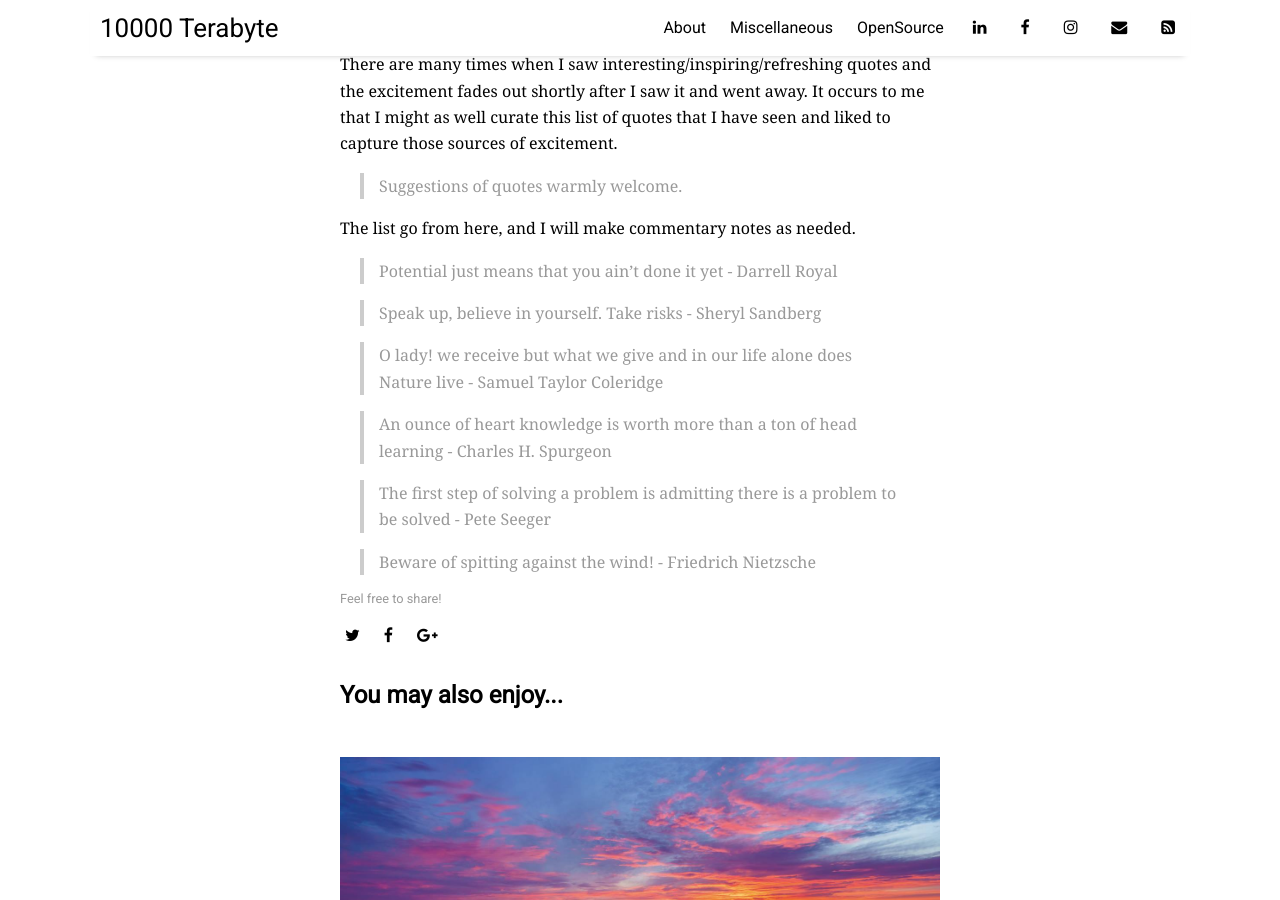
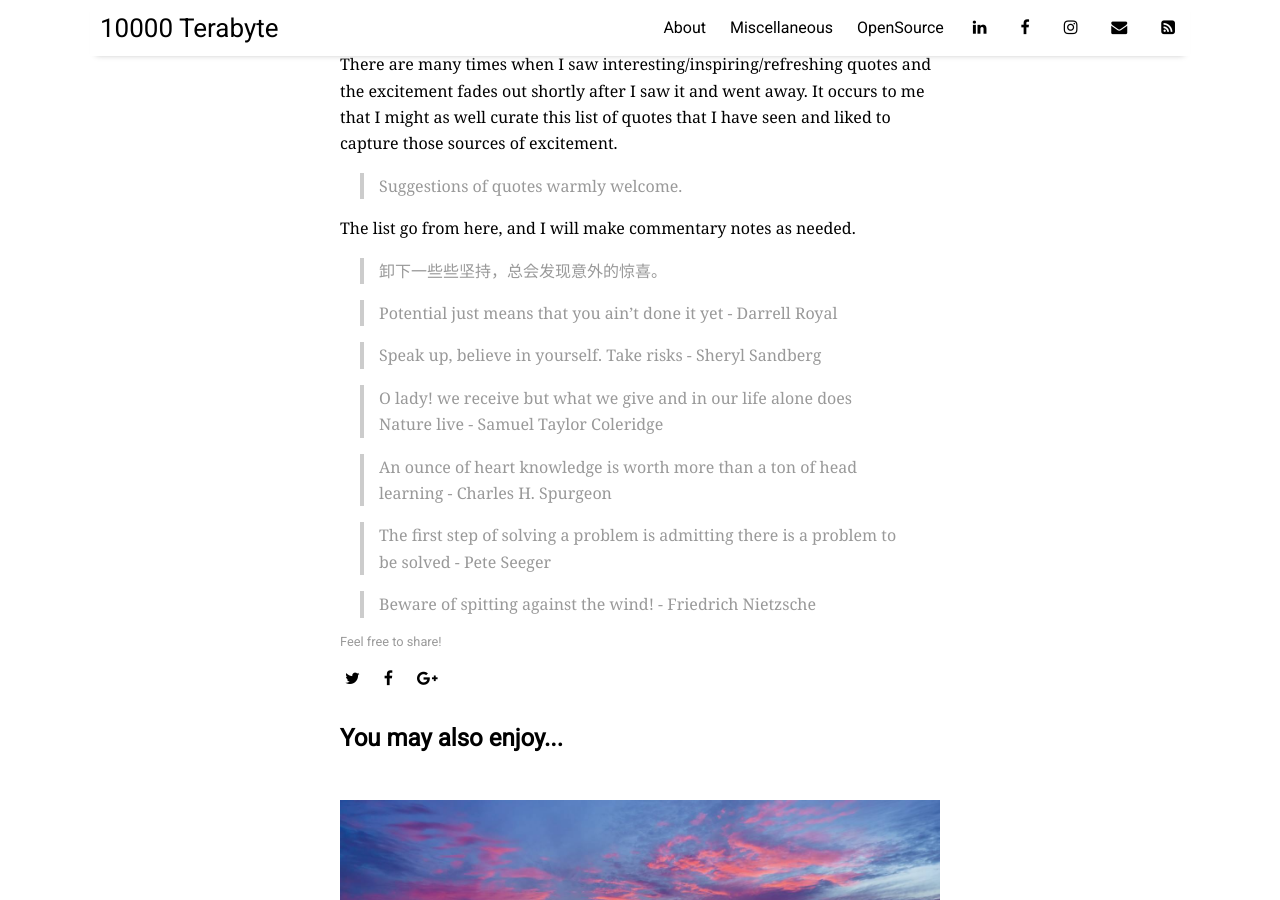
Before and after one commit to 10000TB/10000TB.github.io, a Jekyll site: the page built from _posts/2018-04-04-Curating-quotes-to-curate-to-follow.md, in a window 1280 px wide and 900 px high, scrolled down 598 px. Built offline with Jekyll 4.4.1, drawn with Linux system fonts in a browser that asks for light colours; nearby versions of some CDN libraries; comment, search, counter and statistics services are not loaded.

Commit message:
Added a new quote into curated list of quotes.

```diff
--- a/_posts/2018-04-04-Curating-quotes-to-curate-to-follow.md
+++ b/_posts/2018-04-04-Curating-quotes-to-curate-to-follow.md
@@ -16,6 +16,7 @@ There are many times when I saw interesting/inspiring/refreshing quotes and the
 
 The list go from here, and I will make commentary notes as needed.
 
+> 卸下一些些坚持，总会发现意外的惊喜。
 
 > Potential just means that you ain't done it yet  -  Darrell Royal
 
```
